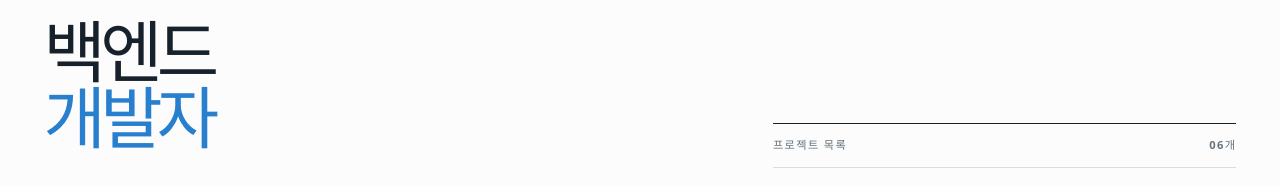
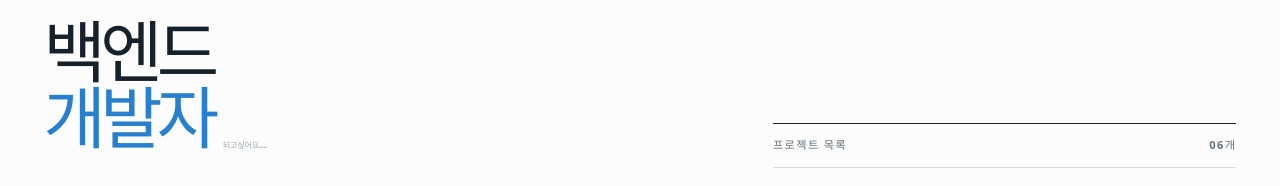
Before and after one commit to shinyeonjun/portfolio, a React (Vite) app: page / in a window 1280 px wide. Shown: the part 233-419 px from the top of the page. Built offline with nearby package versions, Linux system fonts and the light colour scheme.

Commit message:
Add playful developer aspiration note

```diff
--- a/src/components/SystemAtlas.css
+++ b/src/components/SystemAtlas.css
@@ -123,6 +123,21 @@
 
 .atlas-intro h1 span {
     color: var(--atlas-blue);
+}
+
+.atlas-title-line {
+    display: inline-flex;
+    align-items: flex-end;
+    gap: 0.58rem;
+}
+
+.atlas-title-line small {
+    padding-bottom: 0.2em;
+    color: #a3adb5;
+    font-size: 0.12em;
+    font-weight: 650;
+    letter-spacing: -0.03em;
+    white-space: nowrap;
 }
 
 .atlas-profile-grid {
--- a/src/components/SystemAtlas.tsx
+++ b/src/components/SystemAtlas.tsx
@@ -239,7 +239,10 @@ export default function SystemAtlas() {
                         <h1>
                             백엔드
                             <br />
-                            <span>개발자</span>
+                            <span className="atlas-title-line">
+                                개발자
+                                <small>되고싶어요....</small>
+                            </span>
                         </h1>
                         <div className="atlas-profile-grid">
                             <div>
```
